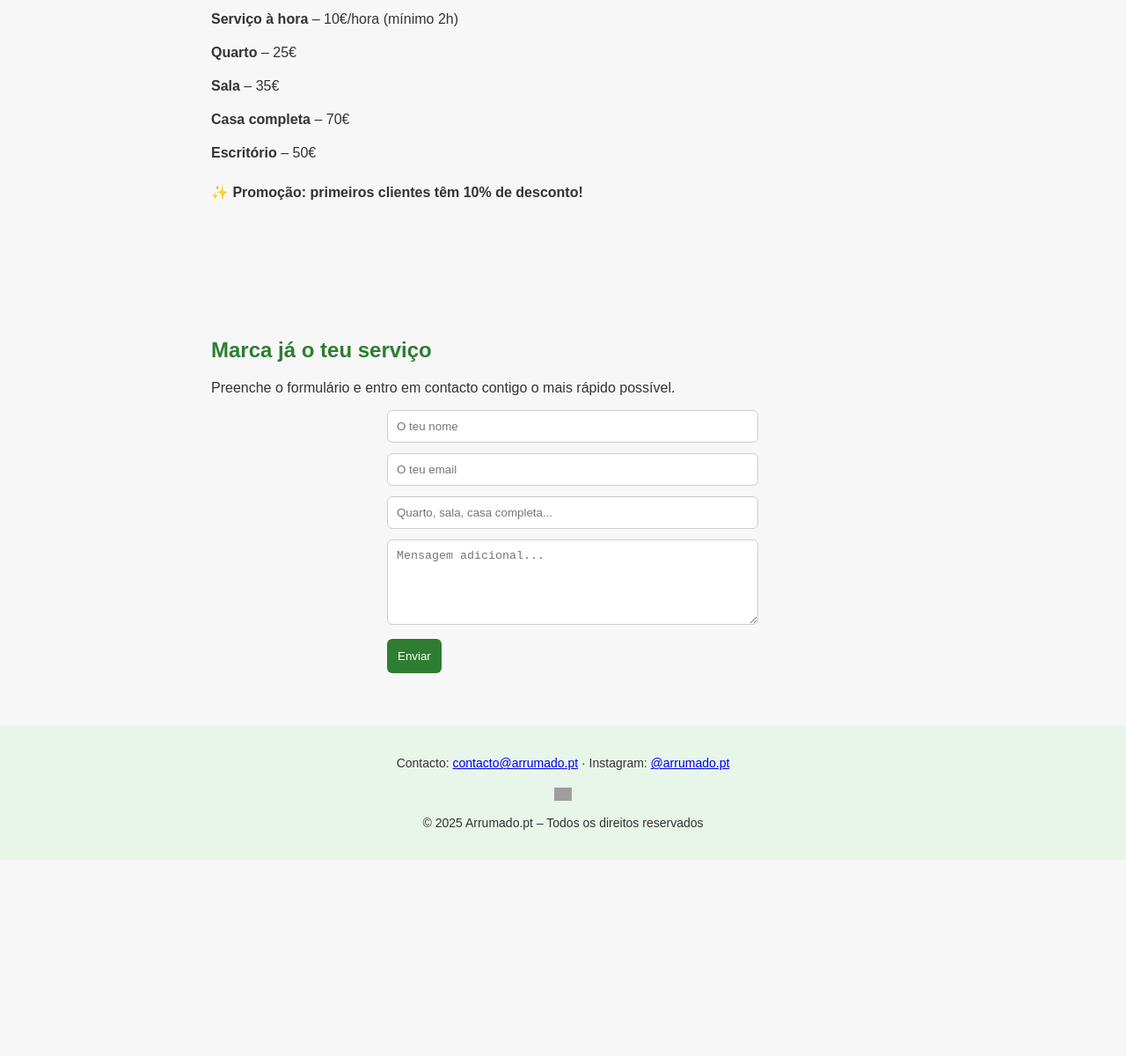
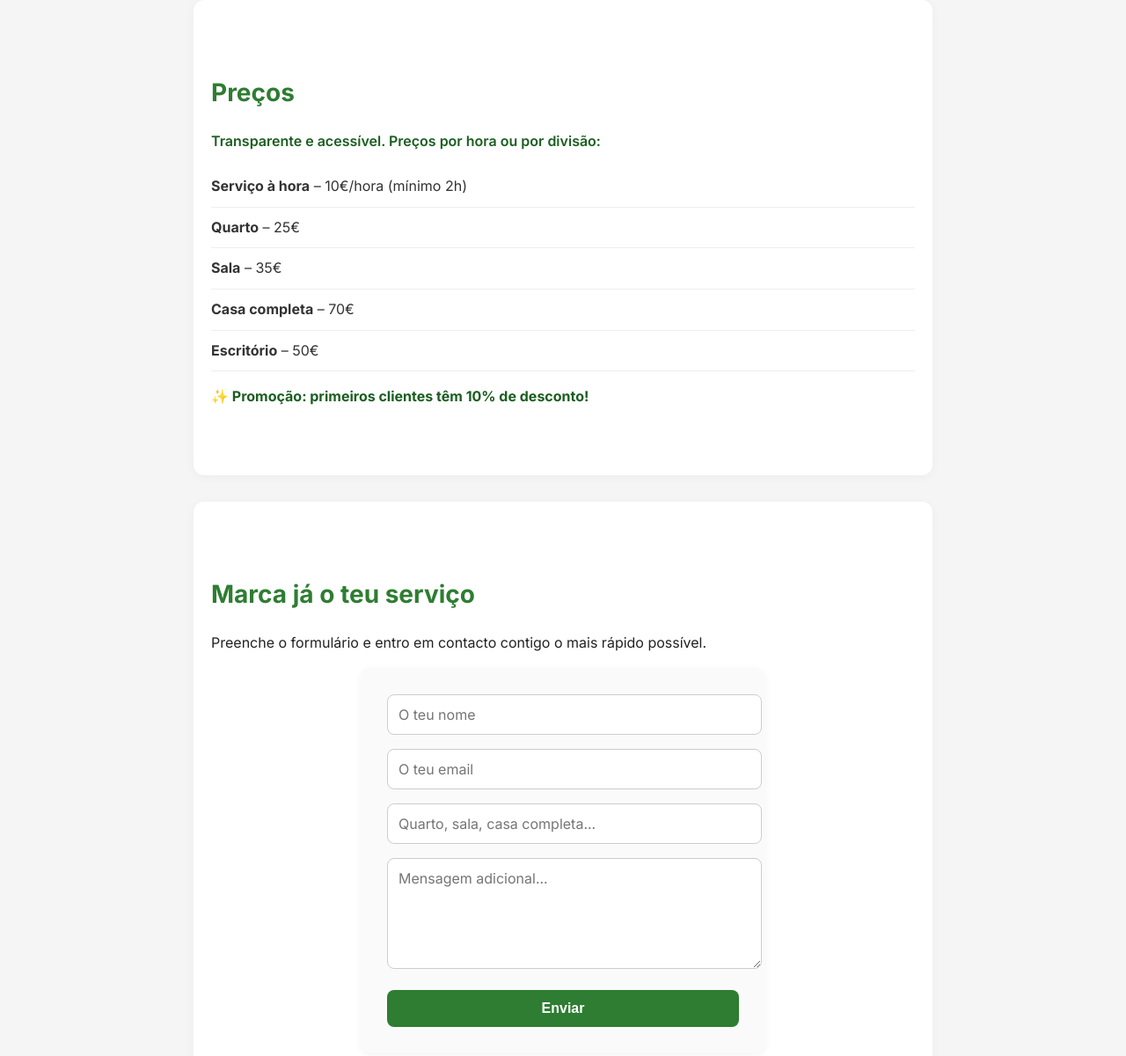
Before and after one commit to frankiealbundle/arrumado.pt, a plain HTML site: page index.html in a window 1280 px wide. Shown: the part 886-2086 px from the top of the page at 88% size. Before the commit the page ends 1863 px from the top, so only its background shows below. Drawn offline with Linux system fonts and the light colour scheme; grey boxes are pictures that could not be loaded.

Commit message:
Update styles.css

```diff
--- a/styles.css
+++ b/styles.css
@@ -1,19 +1,24 @@
+@import url('https://fonts.googleapis.com/css2?family=Inter:wght@400;600;700&display=swap');
+
 body {
   margin: 0;
-      font-family: Arial, sans-serif;
-      background-color: #f7f7f7;
-      color: #333;
+  font-family: 'Inter', sans-serif;
+  background-color: #f5f5f5;
+  color: #222;
+  line-height: 1.6;
 }
+
 header {
   background-color: #e8f5e9;
   padding: 20px 40px;
+  display: flex;
   justify-content: space-between;
   align-items: center;
+  box-shadow: 0 2px 4px rgba(0, 0, 0, 0.05);
 }
 
-     img{
-      width: 20px;
-
+.logo img {
+  width: 28px;
 }
 
 .hero {
@@ -21,64 +26,137 @@
   text-align: center;
   background-color: #ffffff;
 }
+
 .hero h1 {
-      font-size: 36px;
+  font-size: 38px;
   color: #2e7d32;
+  margin-bottom: 20px;
 }
+
 .hero p {
   font-size: 18px;
-      margin: 20px 0;
+  color: #555;
+  max-width: 600px;
+  margin: 0 auto 30px;
 }
+
 .button {
   display: inline-block;
   background-color: #2e7d32;
   color: white;
-      padding: 12px 24px;
-      border-radius: 6px;
+  padding: 12px 28px;
+  border-radius: 8px;
   text-decoration: none;
-      font-weight: bold;
+  font-weight: 600;
+  transition: background-color 0.3s ease;
 }
+
+.button:hover {
+  background-color: #1b5e20;
+}
+
 .section {
   padding: 60px 20px;
   max-width: 800px;
   margin: auto;
+  background-color: #fff;
+  border-radius: 12px;
+  margin-top: 30px;
+  box-shadow: 0 2px 12px rgba(0, 0, 0, 0.04);
 }
+
 .section h2 {
   color: #2e7d32;
+  margin-bottom: 20px;
+  font-size: 28px;
 }
+
+.section ol {
+  padding-left: 20px;
+  color: #444;
+}
+
 .prices ul {
   list-style: none;
   padding: 0;
 }
+
 .prices li {
   padding: 10px 0;
+  border-bottom: 1px solid #eee;
+  font-weight: 500;
+  color: #333;
 }
-    footer {
-      background-color: #e8f5e9;
-      padding: 20px;
-      text-align: center;
-      font-size: 14px;
+
+.prices p {
+  margin-top: 15px;
+  font-weight: 600;
+  color: #1b5e20;
 }
 
 form {
   max-width: 400px;
   margin: auto;
+  background: #fafafa;
+  padding: 30px;
+  border-radius: 12px;
+  box-shadow: 0 2px 8px rgba(0, 0, 0, 0.05);
 }
+
 input, textarea {
   width: 100%;
-  padding: 10px;
+  padding: 12px;
   border: 1px solid #ccc;
-  border-radius: 6px;
-  margin-bottom: 12px;
+  border-radius: 8px;
+  margin-bottom: 16px;
+  font-size: 16px;
+  font-family: 'Inter', sans-serif;
 }
+
 button {
   background-color: #2e7d32;
   color: white;
   border: none;
   padding: 12px;
-  border-radius: 6px;
+  border-radius: 8px;
+  font-size: 16px;
+  font-weight: 600;
   cursor: pointer;
+  width: 100%;
+  transition: background-color 0.3s ease;
 }
+
 button:hover {
   background-color: #1b5e20;
 }
+
+footer {
+  background-color: #e8f5e9;
+  padding: 30px 20px;
+  text-align: center;
+  font-size: 14px;
+  color: #555;
+}
+
+footer a {
+  color: #2e7d32;
+  text-decoration: none;
+  font-weight: 500;
+}
+
+footer a:hover {
+  text-decoration: underline;
+}
+
+@media (max-width: 600px) {
+  .hero h1 {
+    font-size: 30px;
+  }
+  .section {
+    padding: 40px 16px;
+  }
+  .button {
+    width: 100%;
+    padding: 14px;
+  }
+}
```
Lines whose indentation alone changed are shown as unchanged.
